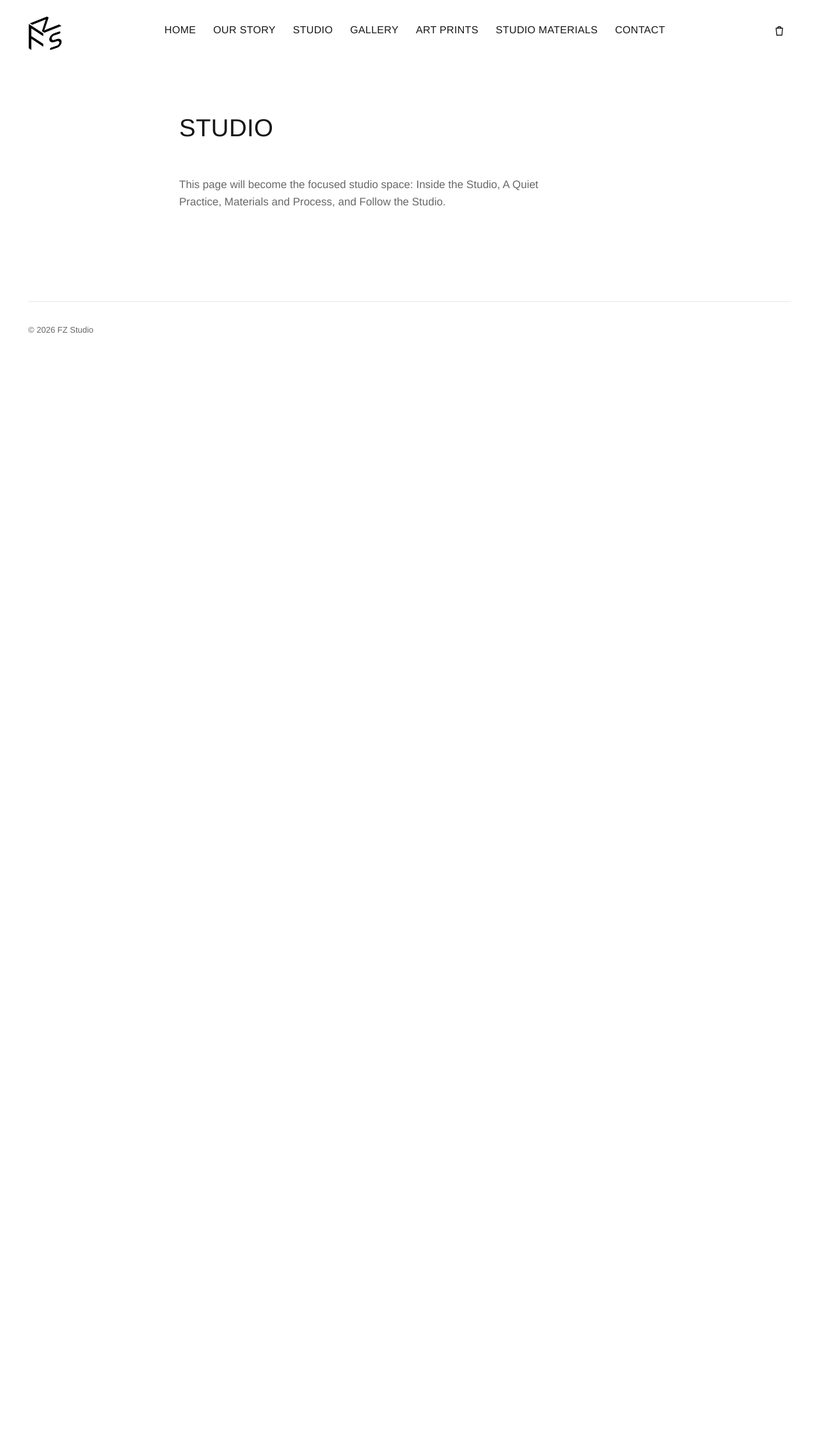
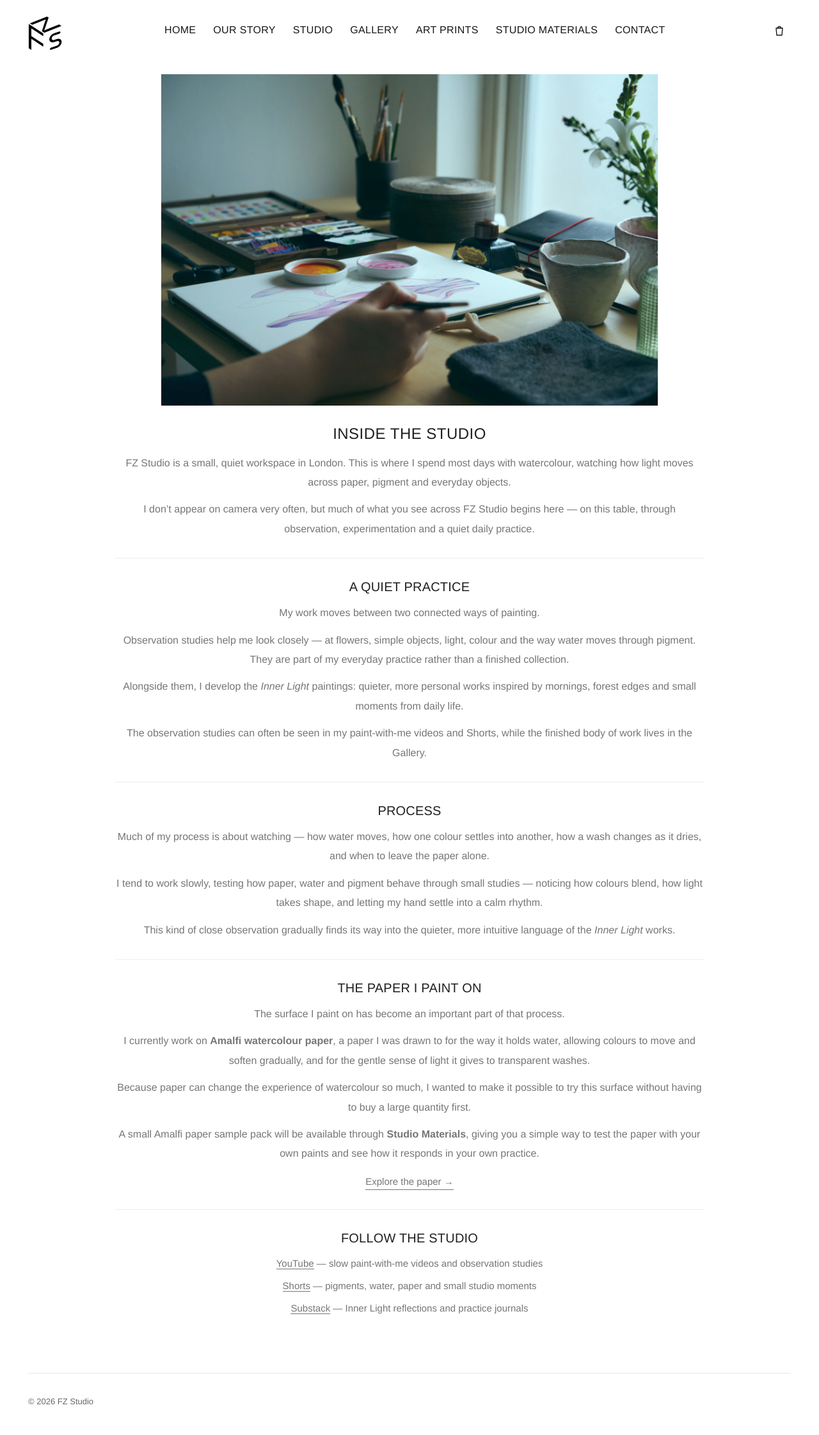
Before and after one commit to Leondecoding/fz-studio-v2, a Jekyll site: the page built from studio.html, in a window 1280 px wide. Shown: the whole page at 64% size. Built offline with Jekyll 4.4.1, drawn with Linux system fonts in a browser that asks for light colours; before the commit the page ends 900 px from its top, so only the background shows below that.

Commit message:
studio update

```diff
--- a/studio.html
+++ b/studio.html
@@ -4,9 +4,229 @@ title: Studio
 permalink: /studio/
 ---
 
-<section class="page-shell page-shell--reading">
-  <h1 class="page-title">STUDIO</h1>
-  <div class="page-placeholder">
-    <p>This page will become the focused studio space: Inside the Studio, A Quiet Practice, Materials and Process, and Follow the Studio.</p>
+<style>
+  /* Studio — clean V2 page styles */
+  #studio-page {
+    width: calc(100% - 32px);
+    max-width: 920px;
+    margin: 0 auto;
+    padding: 8px 0 80px;
+    text-align: center;
+  }
+
+  #studio-page p {
+    margin: 0 auto 12px;
+    font-size: 16px;
+    font-weight: 400;
+    line-height: 1.9;
+    color: #767676;
+  }
+
+  #studio-page h1 {
+    margin: 24px 0 16px;
+    font-size: 24px;
+    font-weight: 300;
+    line-height: 1.3;
+    letter-spacing: .02em;
+    color: #1f1f1f;
+  }
+
+  #studio-page h2 {
+    margin: 30px 0 12px;
+    font-size: 20px;
+    font-weight: 300;
+    line-height: 1.4;
+    letter-spacing: .01em;
+    color: #1f1f1f;
+  }
+
+  #studio-page .studio-hero {
+    margin: 0 auto 28px;
+  }
+
+  #studio-page .studio-hero img {
+    display: block;
+    width: 100%;
+    height: auto;
+    margin: 0 auto;
+  }
+
+  #studio-page .studio-section {
+    margin: 0 auto;
+  }
+
+  #studio-page .studio-divider {
+    margin: 30px auto;
+    border: 0;
+    border-top: 1px solid #eee;
+  }
+
+  #studio-page .studio-link {
+    display: inline-block;
+    margin-top: 4px;
+    font-size: 15px;
+    font-weight: 400;
+    color: #767676;
+    text-decoration: none;
+    border-bottom: 1px solid currentColor;
+  }
+
+  #studio-page .studio-link:hover,
+  #studio-page .studio-link:focus-visible {
+    opacity: .62;
+  }
+
+  #studio-page .follow-list {
+    margin: 0 auto;
+    padding: 0;
+    list-style: none;
+  }
+
+  #studio-page .follow-list li {
+    margin: 0 0 8px;
+    font-size: 15px;
+    font-weight: 400;
+    line-height: 1.8;
+    color: #767676;
+  }
+
+  #studio-page .follow-list a {
+    color: inherit;
+    text-decoration: none;
+    border-bottom: 1px solid currentColor;
+  }
+
+  @media (max-width: 760px) {
+    #studio-page {
+      width: calc(100% - 32px);
+      padding-bottom: 64px;
+    }
+
+    #studio-page h1 {
+      font-size: 22px;
+    }
+
+    #studio-page h2 {
+      font-size: 19px;
+    }
+  }
+</style>
+
+<div id="studio-page">
+
+  <div class="studio-hero">
+    <img
+      src="{{ '/assets/images/studio-hero.jpg' | relative_url }}"
+      alt="FZ Studio working table">
   </div>
-</section>
+
+  <section class="studio-section" aria-labelledby="inside-the-studio">
+    <h1 id="inside-the-studio">INSIDE THE STUDIO</h1>
+
+    <p>
+      FZ Studio is a small, quiet workspace in London. This is where I spend most days with watercolour,
+      watching how light moves across paper, pigment and everyday objects.
+    </p>
+
+    <p>
+      I don’t appear on camera very often, but much of what you see across FZ Studio begins here —
+      on this table, through observation, experimentation and a quiet daily practice.
+    </p>
+  </section>
+
+  <hr class="studio-divider">
+
+  <section class="studio-section" aria-labelledby="quiet-practice">
+    <h2 id="quiet-practice">A QUIET PRACTICE</h2>
+
+    <p>
+      My work moves between two connected ways of painting.
+    </p>
+
+    <p>
+      Observation studies help me look closely — at flowers, simple objects, light, colour and the way
+      water moves through pigment. They are part of my everyday practice rather than a finished collection.
+    </p>
+
+    <p>
+      Alongside them, I develop the <em>Inner Light</em> paintings: quieter, more personal works inspired
+      by mornings, forest edges and small moments from daily life.
+    </p>
+
+    <p>
+      The observation studies can often be seen in my paint-with-me videos and Shorts, while the finished
+      body of work lives in the Gallery.
+    </p>
+  </section>
+
+  <hr class="studio-divider">
+
+  <section class="studio-section" aria-labelledby="process">
+    <h2 id="process">PROCESS</h2>
+
+    <p>
+      Much of my process is about watching — how water moves, how one colour settles into another,
+      how a wash changes as it dries, and when to leave the paper alone.
+    </p>
+
+    <p>
+      I tend to work slowly, testing how paper, water and pigment behave through small studies —
+      noticing how colours blend, how light takes shape, and letting my hand settle into a calm rhythm.
+    </p>
+
+    <p>
+      This kind of close observation gradually finds its way into the quieter, more intuitive language
+      of the <em>Inner Light</em> works.
+    </p>
+  </section>
+
+  <hr class="studio-divider">
+
+  <section class="studio-section" aria-labelledby="paper-i-paint-on">
+    <h2 id="paper-i-paint-on">THE PAPER I PAINT ON</h2>
+
+    <p>
+      The surface I paint on has become an important part of that process.
+    </p>
+
+    <p>
+      I currently work on <strong>Amalfi watercolour paper</strong>, a paper I was drawn to for the way
+      it holds water, allowing colours to move and soften gradually, and for the gentle sense of light
+      it gives to transparent washes.
+    </p>
+
+    <p>
+      Because paper can change the experience of watercolour so much, I wanted to make it possible to
+      try this surface without having to buy a large quantity first.
+    </p>
+
+    <p>
+      A small Amalfi paper sample pack will be available through <strong>Studio Materials</strong>,
+      giving you a simple way to test the paper with your own paints and see how it responds in your own practice.
+    </p>
+
+    <a class="studio-link" href="{{ '/studio-materials/' | relative_url }}">Explore the paper →</a>
+  </section>
+
+  <hr class="studio-divider">
+
+  <section class="studio-section" aria-labelledby="follow-studio">
+    <h2 id="follow-studio">FOLLOW THE STUDIO</h2>
+
+    <ul class="follow-list">
+      <li>
+        <a href="https://www.youtube.com/@FZ_studio_London" target="_blank" rel="noopener">YouTube</a>
+        — slow paint-with-me videos and observation studies
+      </li>
+      <li>
+        <a href="https://www.youtube.com/@FZ_studio_London" target="_blank" rel="noopener">Shorts</a>
+        — pigments, water, paper and small studio moments
+      </li>
+      <li>
+        <a href="https://fzstudiouk.substack.com/" target="_blank" rel="noopener">Substack</a>
+        — Inner Light reflections and practice journals
+      </li>
+    </ul>
+  </section>
+
+</div>
```
Also changed, not shown: assets/images/studio-hero.jpg (added).
